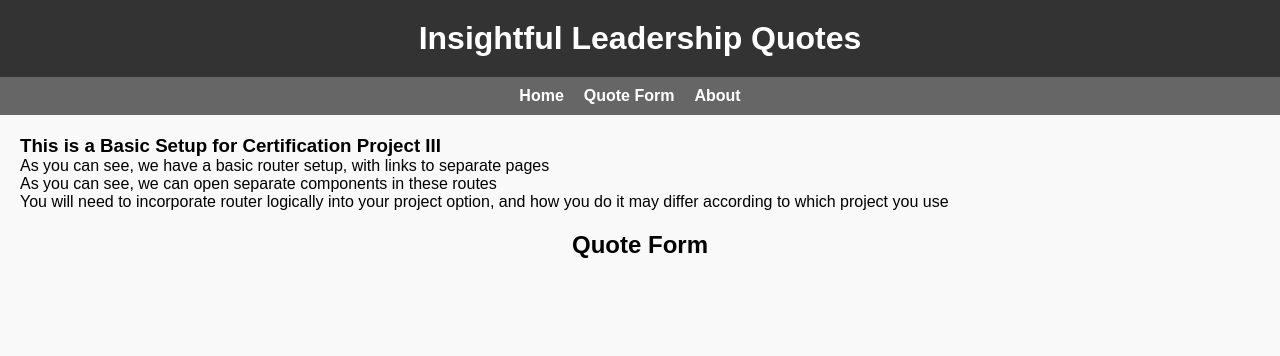
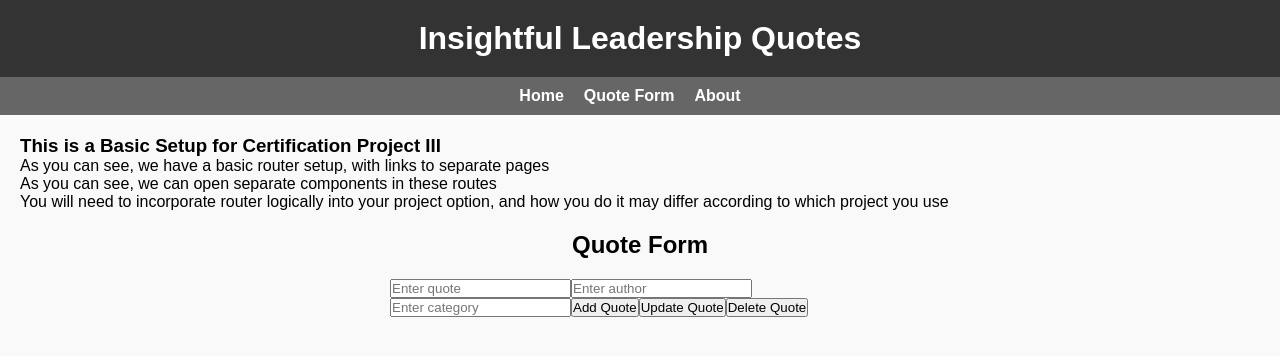
Before and after one commit to zozosy/quotemanager, a React (Vite) app: page /quote-form in a window 1280 px wide. Shown: the top 356 px of the page. Built offline with nearby package versions, Linux system fonts and the light colour scheme.

Commit message:
AddQuote, Update, Delete: QuoteForm

```diff
--- a/src/App.jsx
+++ b/src/App.jsx
@@ -27,6 +27,7 @@ import Topics from './components/Topics';
 
 
 const App = () => {
+
   return (
     <Router>
       <div>
--- a/src/components/QuoteForm.jsx
+++ b/src/components/QuoteForm.jsx
@@ -1,13 +1,70 @@
-// QuoteForm.js
-import React from 'react';
+import React, { useState } from 'react';
 
-const QuoteForm = () => {
+const QuoteForm = ({ addNewQuote, updateExistingQuote, deleteQuote }) => {
+  const [quoteText, setQuoteText] = useState('');
+  const [quoteAuthor, setQuoteAuthor] = useState('');
+  const [quoteCategory, setQuoteCategory] = useState('');
+
+
+
+
+  const handleAddQuote = () => {
+    if (quoteText && quoteAuthor && quoteCategory) {
+      addNewQuote({ text: quoteText, author: quoteAuthor, category: quoteCategory });
+      clearInputs();
+    } else {
+      alert('Please fill in all fields.');
+    }
+  };
+
+  const handleUpdateQuote = () => {
+    if (quoteText && quoteAuthor && quoteCategory) {
+      updateExistingQuote({ text: quoteText, author: quoteAuthor, category: quoteCategory });
+      clearInputs();
+    } else {
+      alert('Please fill in all fields.');
+    }
+  };
+
+  const handleDeleteQuote = () => {
+    if (quoteText && quoteAuthor && quoteCategory) {
+      deleteQuote({ text: quoteText, author: quoteAuthor, category: quoteCategory });
+      clearInputs();
+    } else {
+      alert('Please fill in all fields.');
+    }
+  };
+
+  const clearInputs = () => {
+    setQuoteText('');
+    setQuoteAuthor('');
+    setQuoteCategory('');
+  };
+
   return (
     <div className="quote-form">
       <h2>Quote Form</h2>
-      <form>
-        {/* Add, Update, Delete Quote form fields here */}
-      </form>
+      <input
+        type="text"
+        value={quoteText}
+        placeholder="Enter quote"
+        onChange={(e) => setQuoteText(e.target.value)}
+      />
+      <input
+        type="text"
+        value={quoteAuthor}
+        placeholder="Enter author"
+        onChange={(e) => setQuoteAuthor(e.target.value)}
+      />
+      <input
+        type="text"
+        value={quoteCategory}
+        placeholder="Enter category"
+        onChange={(e) => setQuoteCategory(e.target.value)}
+      />
+      <button onClick={handleAddQuote}>Add Quote</button>
+      <button onClick={handleUpdateQuote}>Update Quote</button>
+      <button onClick={handleDeleteQuote}>Delete Quote</button>
     </div>
   );
 };
```
